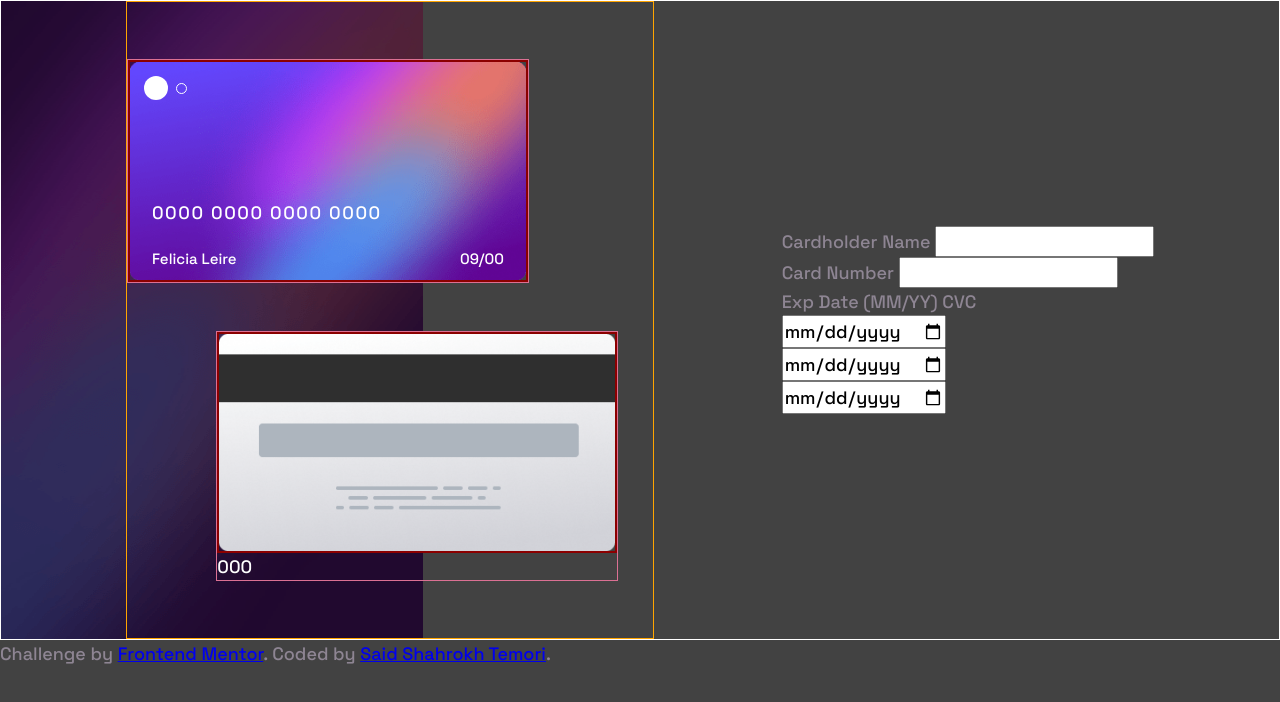
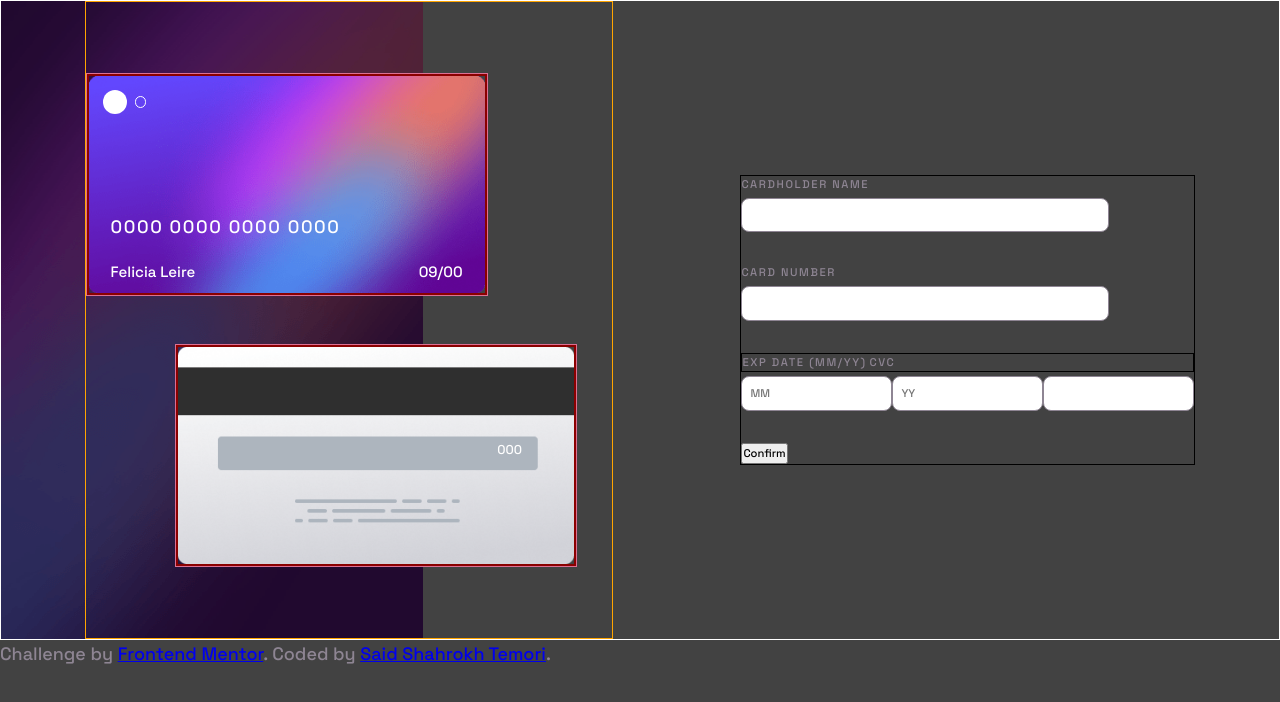
Before and after one commit to shahrokh0796/Interactive-card-details-form, a website built with webpack: page src/index.html in a window 1280 px wide. Built offline with nearby package versions, Linux system fonts and the light colour scheme.

Commit message:
in progress 15-dec--2023

```diff
--- a/src/index.html
+++ b/src/index.html
@@ -35,19 +35,19 @@
 
           <div class="cardBack z-index-1 relative-p">
             <img class="back-img" src="../src/images/bg-card-back.png" alt="">
-            <p>000</p>
+            <p class="">000</p>
           </div>
         </div>
 
 
         <div class="formRight">
-          <div class="cardHolder">
+          <div class="cardHolder column">
             <label for="name">Cardholder Name</label>
             <input type="text" name="name" id="name">
             <p id="name"></p>
           </div>
 
-          <div class="cardNumber">
+          <div class="cardNumber column">
             <label for="number">Card Number</label>
             <input type="number" name="number" name="number">
             <p id="number"></p>
@@ -58,15 +58,16 @@
               <label for="exp">Exp Date (MM/YY)</label>
               <label for="cvc">CVC</label>
             </div>
-            <div class="inputs">
-              <input type="date" id="exp" name="exp">
+            <div class="inputs flex">
+              <input type="number" maxlength="2" placeholder="MM" id="exp" name="exp">
               <p id="mm"></p>
-              <input type="date" id="exp" name="exp">
+              <input type="number" maxlength="2" placeholder="YY" id="exp" name="exp">
               <p id="yy"></p>
-              <input type="date" id="cvc" name="cvc">
+              <input type="number" id="cvc" name="cvc">
               <p id="cvc"></p>
             </div>
           </div>
+          <button type="submit">Confirm</button>
         </div>
       </form>
   </main>
--- a/styles/styles.scss
+++ b/styles/styles.scss
@@ -169,4 +169,47 @@ input[type=number] {
 
 .cardBack {
   left: 17%;
+
+  p {
+    position: absolute;
+    z-index: 9;
+    right: 13.5%;
+    top: 43%;
+    font-size: 0.8rem;
+  }
 }
+
+.formRight {
+  border: 1px solid black;
+  font-size: 0.7rem;
+  color: var(--dark-grayish-violet);
+
+  .expDateAndCvc, .cardNumber, .cardHolder {
+    margin-block-end: 2rem;
+  }
+
+  label {
+    margin-block-end: 0.3rem;
+    letter-spacing: 0.1rem;
+    text-transform: uppercase;
+  }
+
+  .labels {
+    margin-block-end: 0.3rem;
+    border: 1px solid black;
+   }
+
+  input {
+    padding: 0.5rem;
+    border-radius: 0.5rem;
+    max-inline-size: 23rem;
+    inline-size: 100%;
+    border: 1px solid var(--dark-grayish-violet);
+    outline: none;
+  }
+
+  input[type="date"] {
+    inline-size: 8rem;
+    margin-inline-end: 1.5rem;
+  }
+}
```
